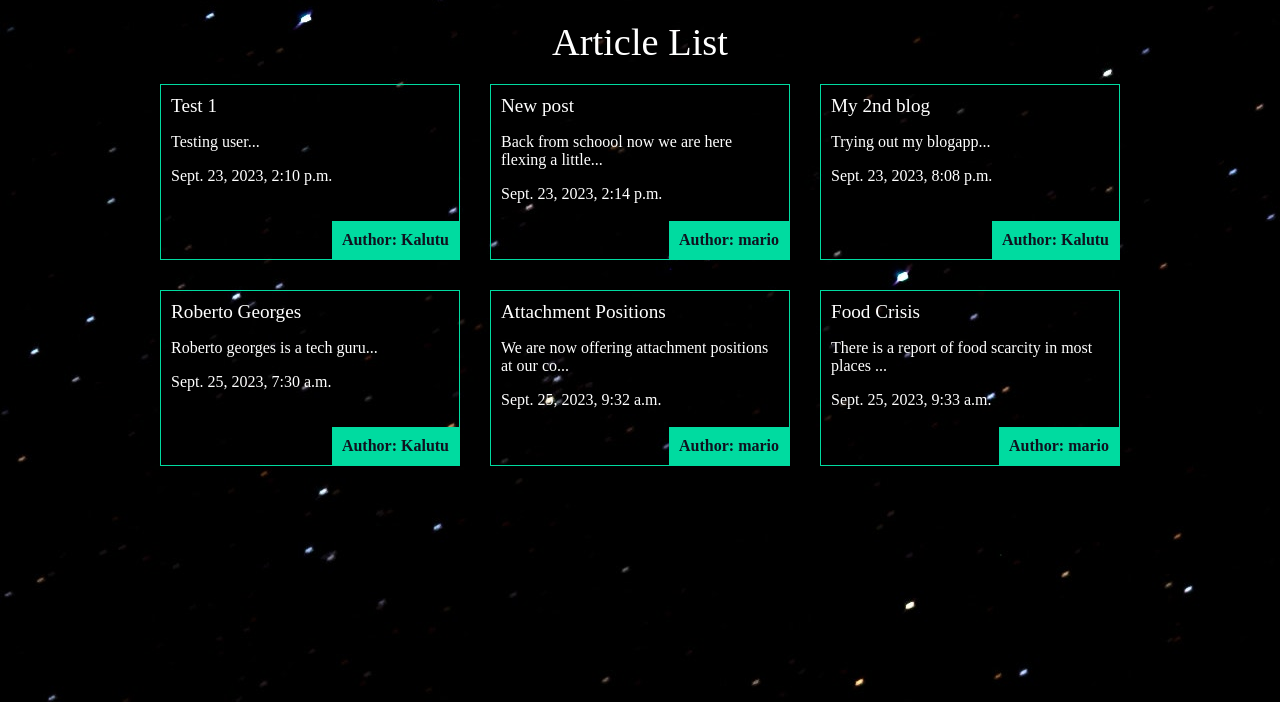
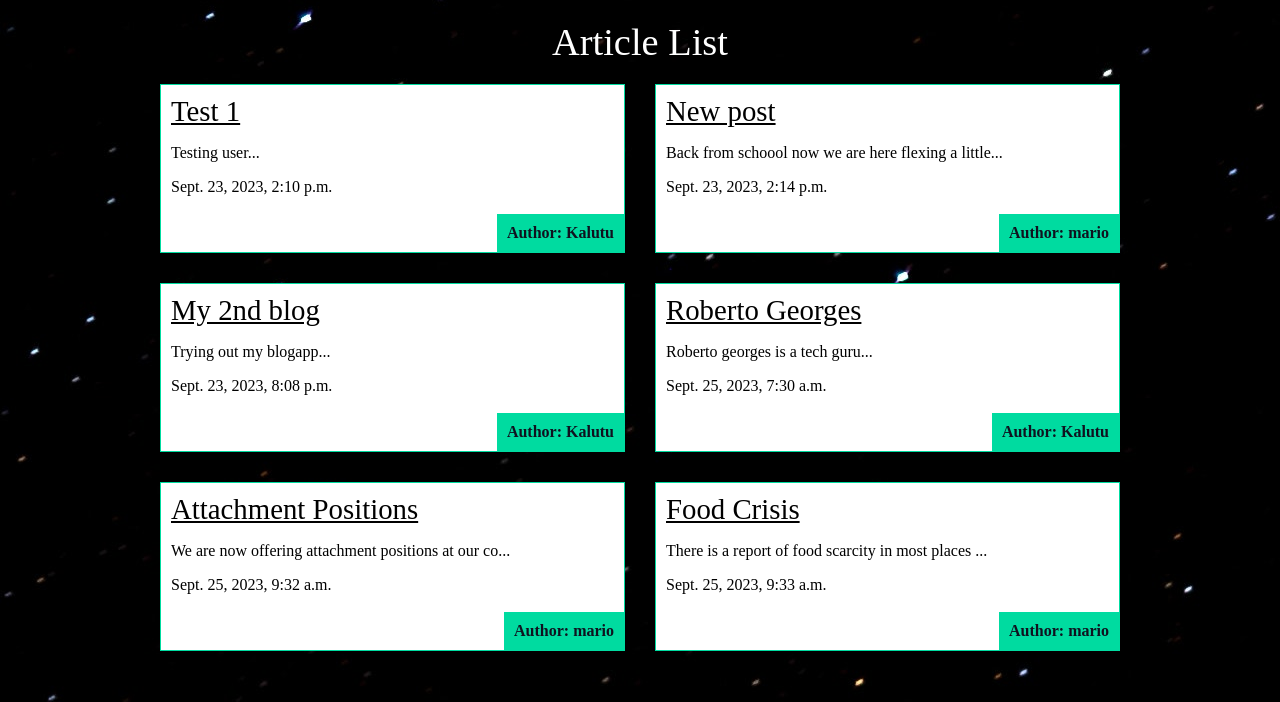
Before and after one commit to Kalutu/blog-app, a Django app: page / in a window 1280 px wide. Shown: the part 98-800 px from the top of the page. Run offline with Django 4.2, Linux system fonts and the light colour scheme; data comes from the database, SQL or seed files in the repository; both versions use the stored data as it was after the commit.

Commit message:
update UI

```diff
--- a/articles/static/css/styles.css
+++ b/articles/static/css/styles.css
@@ -55,7 +55,7 @@ nav button{
 
 .articles {
     display: grid;
-    grid-template-columns: 1fr 1fr 1fr;
+    grid-template-columns: 1fr 1fr;
     grid-gap: 30px;
 }
 
@@ -64,11 +64,19 @@ nav button{
     border: 1px solid #00dba0;
     position: relative;
     padding-bottom: 40px;
+    background-color: #fff;
+    color: black;
+}
+
+.black{
+    color: black;
+    font-size: 1.5em;
+    text-decoration: underline;
 }
 
 .article h2{
     font-size: 1.2em;
-
+    color: black;
 }
 
 .article .author{
--- a/articles/templates/articles/article_list.html
+++ b/articles/templates/articles/article_list.html
@@ -5,7 +5,7 @@
     <div class="articles">
         {% for article in articles %}
             <div class="article">
-                <h2><a href="{% url 'articles:detail' slug=article.slug %}">{{article.title}}</a></h2>
+                <h2><a class="black" href="{% url 'articles:detail' slug=article.slug %}">{{article.title}}</a></h2>
                 <p>{{article.snippet}}</p>
                 <p>{{article.date}}</p>
                 <p class="author">Author: {{ article.author }}</p>
```
Also changed, not shown: db.sqlite3.
